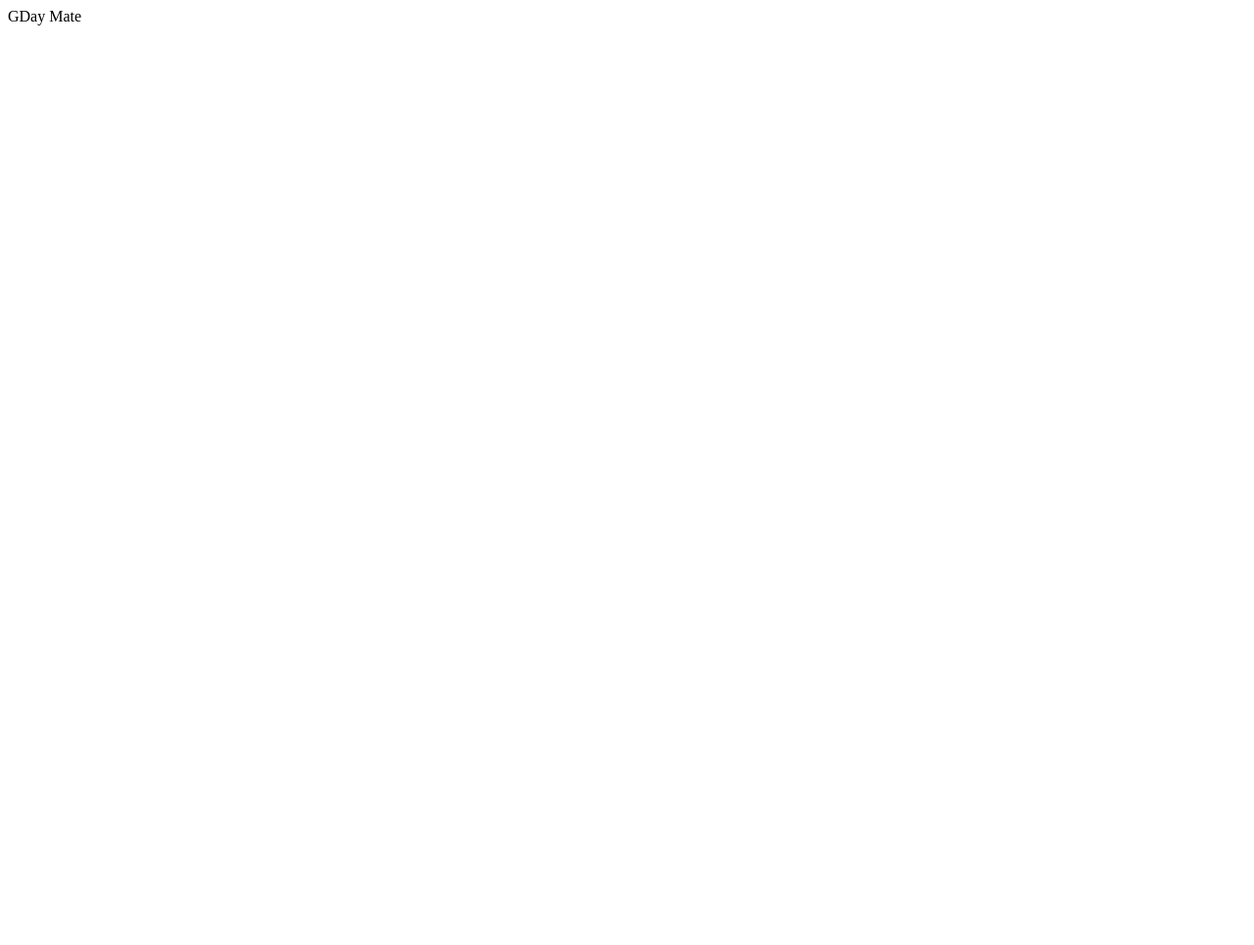
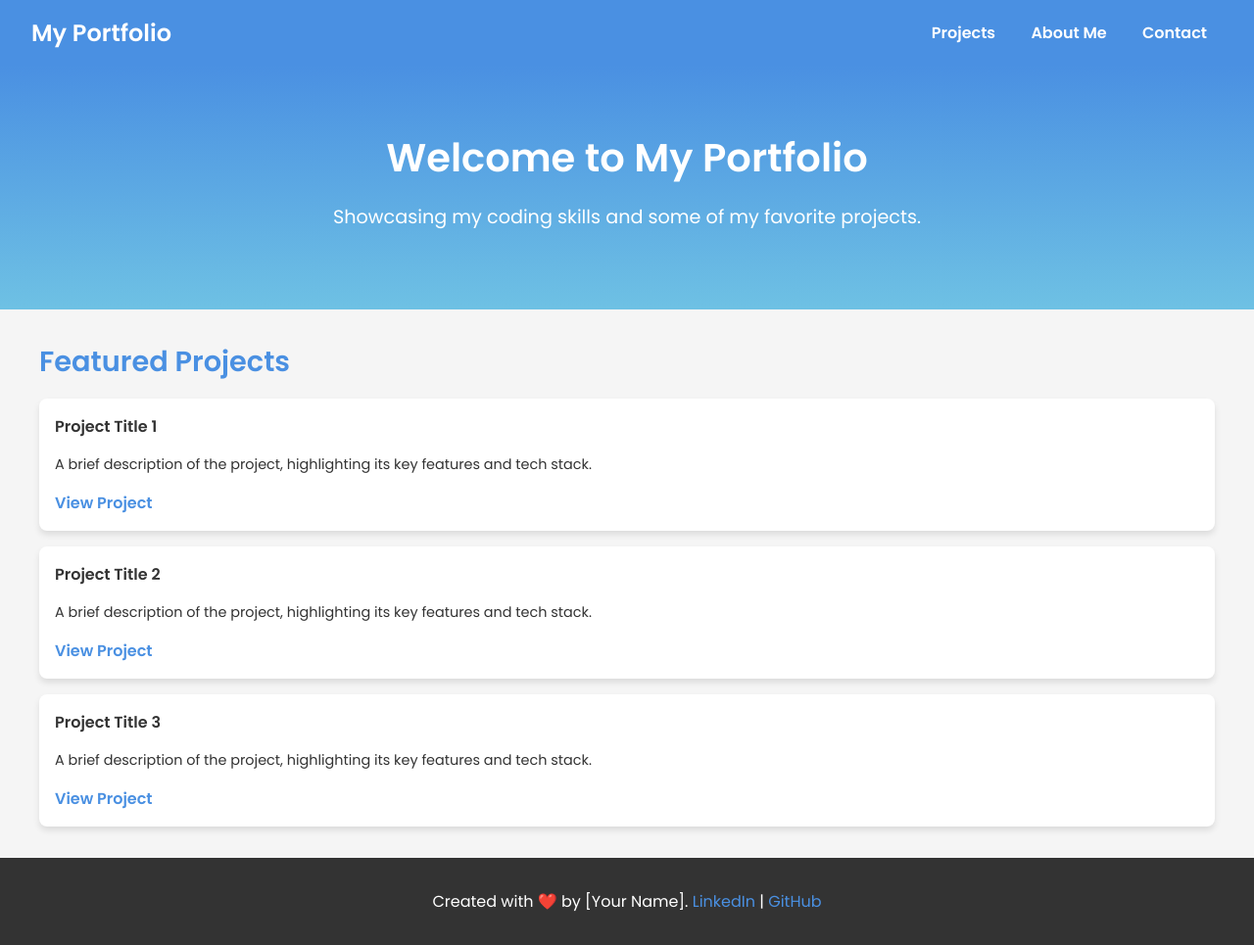
Before and after one commit to TarpleyCS/Tarpleycs.github.io, a plain HTML site: page index.html in a window 1280 px wide. Shown: the whole page at 98% size. Before the commit the page ends 800 px from the top, so only its background shows below. Drawn offline with Linux system fonts and the light colour scheme.

Commit message:
Landing Page Template

```diff
--- a/index.html
+++ b/index.html
@@ -1 +1,157 @@
-GDay Mate
+<!DOCTYPE html>
+<html lang="en">
+<head>
+  <meta charset="UTF-8">
+  <meta name="viewport" content="width=device-width, initial-scale=1.0">
+  <title>My Portfolio</title>
+  <link href="https://fonts.googleapis.com/css2?family=Poppins:wght@400;600&display=swap" rel="stylesheet">
+  <style>
+    body {
+      margin: 0;
+      font-family: 'Poppins', sans-serif;
+      color: #333;
+      background: #f5f5f5;
+    }
+
+    header {
+      background: #4A90E2;
+      color: white;
+      padding: 1rem 2rem;
+      display: flex;
+      justify-content: space-between;
+      align-items: center;
+    }
+
+    header h1 {
+      margin: 0;
+      font-size: 1.5rem;
+    }
+
+    header nav a {
+      color: white;
+      text-decoration: none;
+      margin: 0 1rem;
+      font-weight: 600;
+    }
+
+    header nav a:hover {
+      text-decoration: underline;
+    }
+
+    .hero {
+      background: linear-gradient(to bottom, #4A90E2, #6EC1E4);
+      color: white;
+      text-align: center;
+      padding: 4rem 2rem;
+    }
+
+    .hero h2 {
+      margin: 0;
+      font-size: 2.5rem;
+    }
+
+    .hero p {
+      font-size: 1.2rem;
+      margin: 1rem 0;
+    }
+
+    .projects {
+      max-width: 1200px;
+      margin: 2rem auto;
+      padding: 0 2rem;
+    }
+
+    .projects h3 {
+      font-size: 1.8rem;
+      margin-bottom: 1rem;
+      color: #4A90E2;
+    }
+
+    .project-card {
+      background: white;
+      border-radius: 8px;
+      box-shadow: 0 4px 6px rgba(0, 0, 0, 0.1);
+      margin: 1rem 0;
+      padding: 1rem;
+      display: flex;
+      flex-direction: column;
+      gap: 0.5rem;
+    }
+
+    .project-card h4 {
+      margin: 0;
+      color: #333;
+    }
+
+    .project-card p {
+      margin: 0.5rem 0;
+      font-size: 0.9rem;
+    }
+
+    .project-card a {
+      color: #4A90E2;
+      text-decoration: none;
+      font-weight: 600;
+    }
+
+    .project-card a:hover {
+      text-decoration: underline;
+    }
+
+    footer {
+      background: #333;
+      color: white;
+      text-align: center;
+      padding: 1rem;
+      margin-top: 2rem;
+    }
+
+    footer a {
+      color: #4A90E2;
+      text-decoration: none;
+    }
+
+    footer a:hover {
+      text-decoration: underline;
+    }
+  </style>
+</head>
+<body>
+  <header>
+    <h1>My Portfolio</h1>
+    <nav>
+      <a href="#projects">Projects</a>
+      <a href="#about">About Me</a>
+      <a href="#contact">Contact</a>
+    </nav>
+  </header>
+
+  <section class="hero">
+    <h2>Welcome to My Portfolio</h2>
+    <p>Showcasing my coding skills and some of my favorite projects.</p>
+  </section>
+
+  <section id="projects" class="projects">
+    <h3>Featured Projects</h3>
+    <div class="project-card">
+      <h4>Project Title 1</h4>
+      <p>A brief description of the project, highlighting its key features and tech stack.</p>
+      <a href="#">View Project</a>
+    </div>
+    <div class="project-card">
+      <h4>Project Title 2</h4>
+      <p>A brief description of the project, highlighting its key features and tech stack.</p>
+      <a href="#">View Project</a>
+    </div>
+    <div class="project-card">
+      <h4>Project Title 3</h4>
+      <p>A brief description of the project, highlighting its key features and tech stack.</p>
+      <a href="#">View Project</a>
+    </div>
+  </section>
+
+  <footer>
+    <p>Created with ❤️ by [Your Name]. <a href="#">LinkedIn</a> | <a href="#">GitHub</a></p>
+  </footer>
+</body>
+</html>
```
